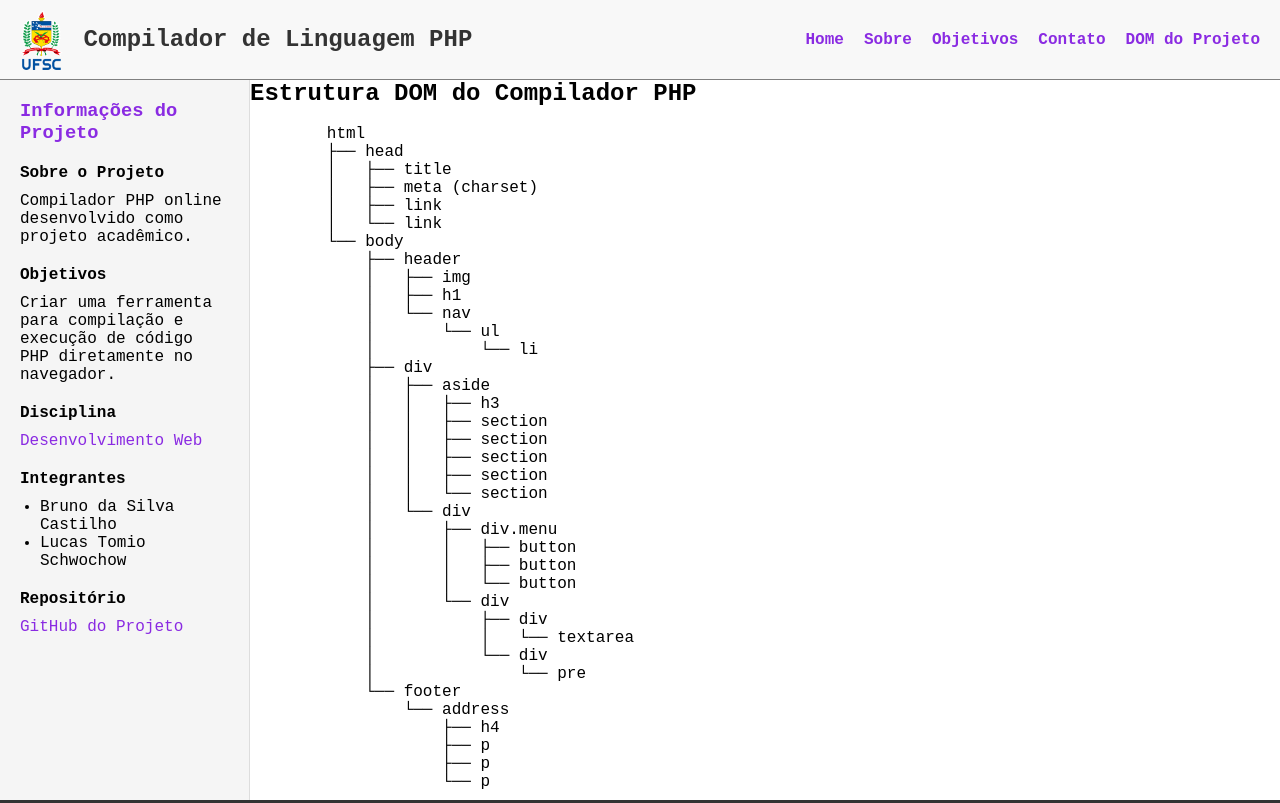
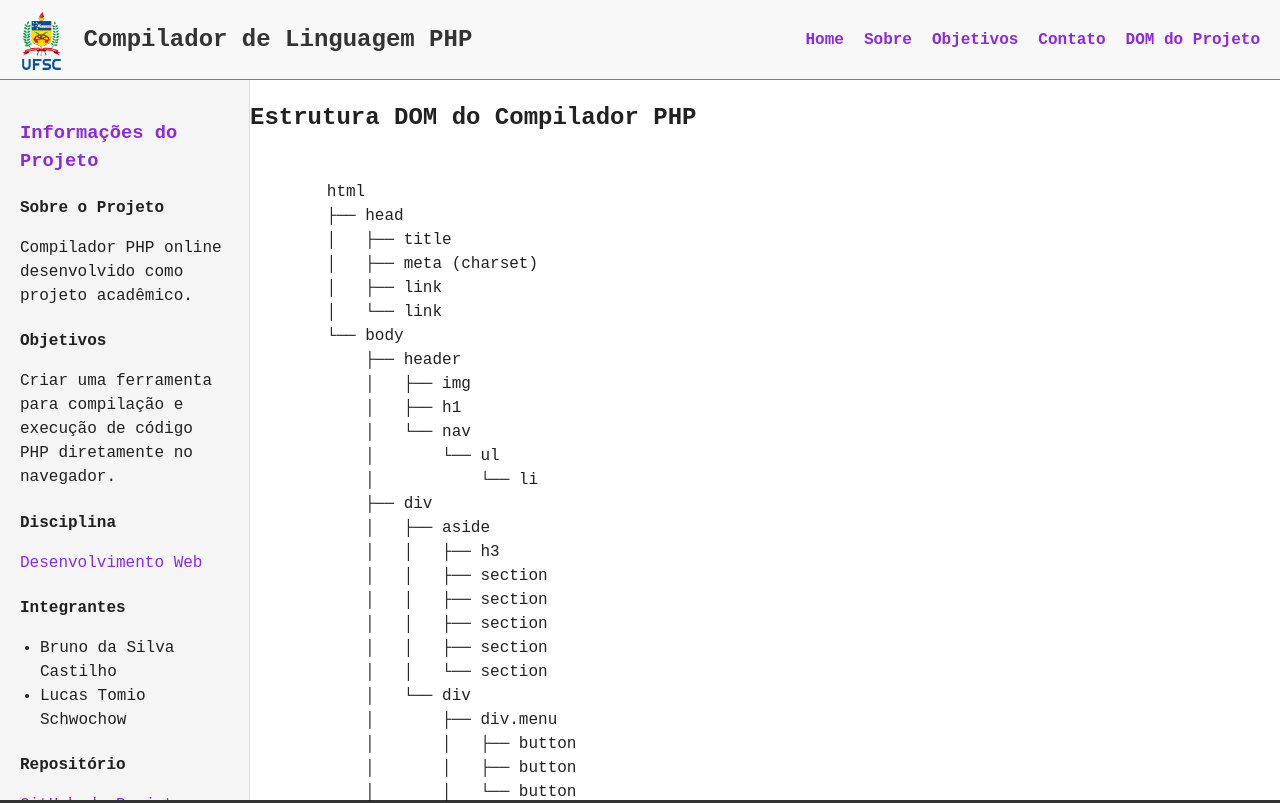
Before and after one commit to bruno-castilho/INE5646-Programacao-para-Web, a React (Vite) app in the folder front-end/: page /dom in a window 1280 px wide. Shown: the top 803 px of the page. Built offline with nearby package versions, Linux system fonts and the light colour scheme.

Commit message:
feat: create a theme

```diff
--- a/front-end/src/App.tsx
+++ b/front-end/src/App.tsx
@@ -1,12 +1,15 @@
 import { RouterProvider } from 'react-router-dom'
 import { router } from './routes'
-import { GlobalStyle } from './global'
+import { CssBaseline, ThemeProvider } from '@mui/material'
+import { defaultTheme } from './theme'
 
 export function App() {
   return (
     <>
-      <GlobalStyle />
-      <RouterProvider router={router} />
+      <ThemeProvider theme={defaultTheme}>
+        <CssBaseline />
+        <RouterProvider router={router} />
+      </ThemeProvider>
     </>
   )
 }
--- /dev/null
+++ b/front-end/src/theme.ts
@@ -0,0 +1,16 @@
+import { createTheme } from '@mui/material/styles'
+
+export const defaultTheme = createTheme({
+  palette: {
+    primary: {
+      main: '#8A2BE2',
+    },
+
+    secondary: {
+      main: '#98FF98',
+    },
+  },
+  typography: {
+    fontFamily: `'Courier New', Courier, monospace`,
+  },
+})
```
